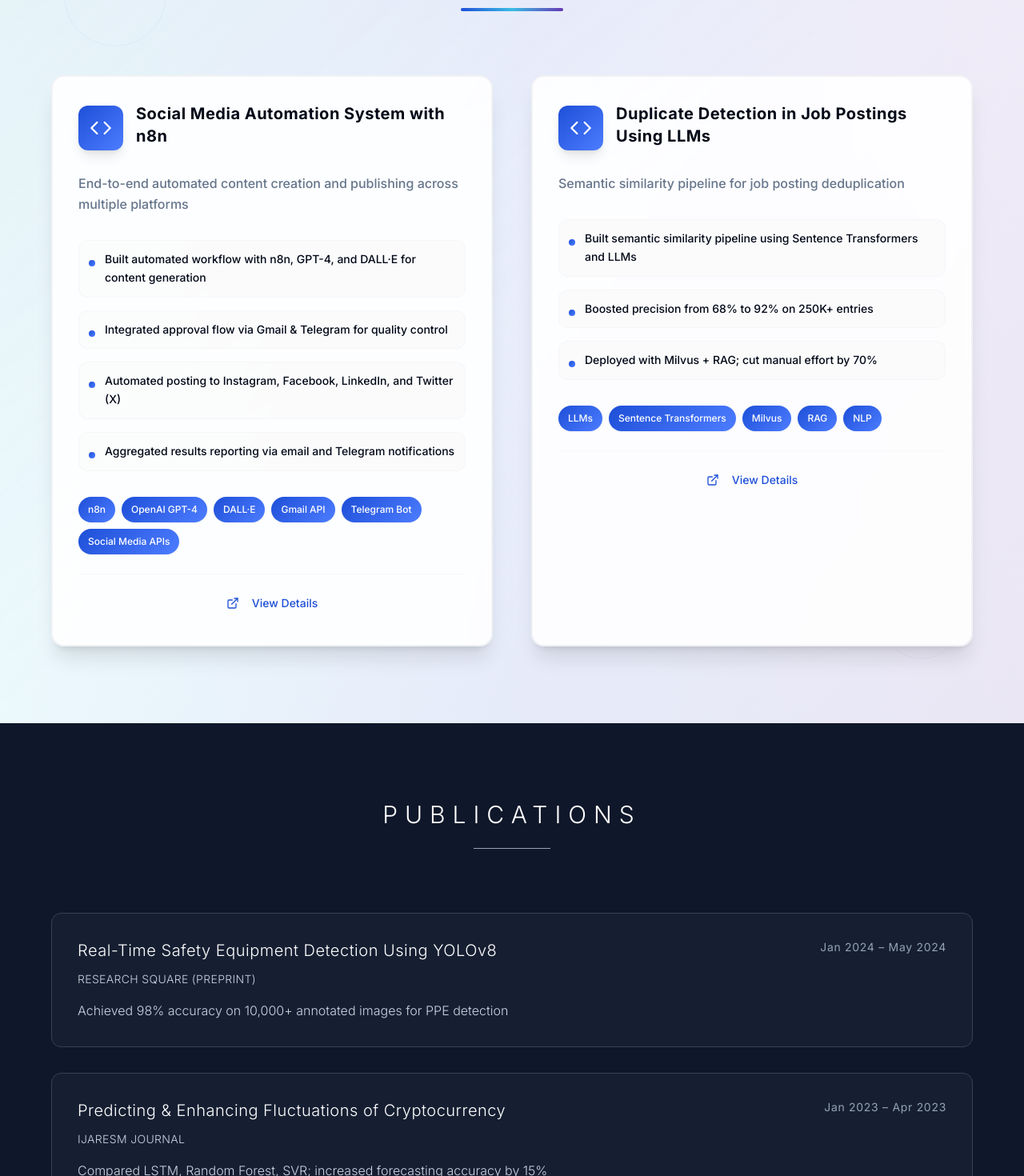
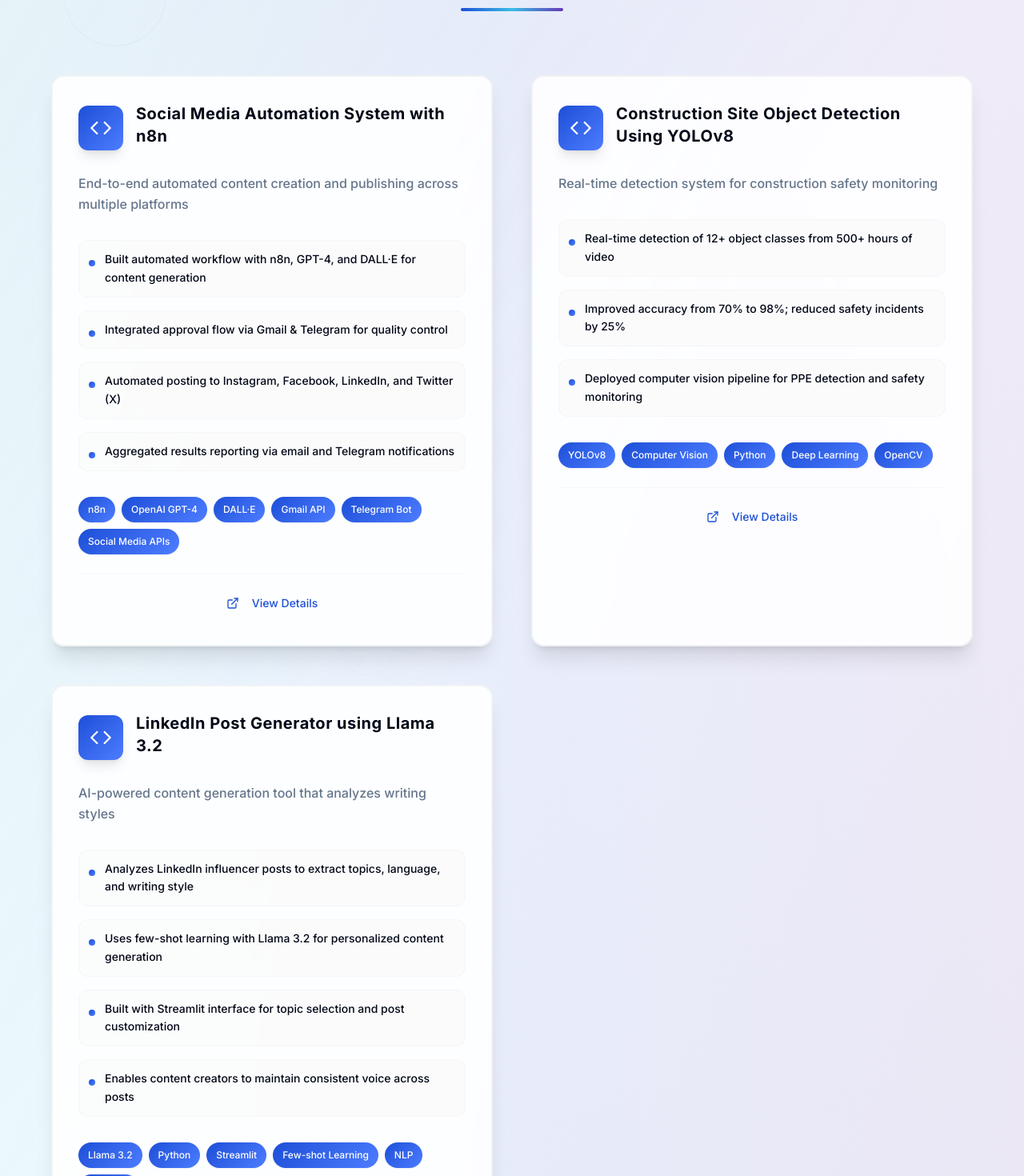
Before and after one commit to bhavayupadhyay/bhavya-portfolio-vibe-check, a React (Vite) app: page / in a window 1280 px wide. Shown: the part 2800-4270 px from the top of the page at 80% size. Built offline with nearby package versions, Linux system fonts and the light colour scheme.

Commit message:
Add featured projects
Add three new projects to the featured projects section with their respective details:
- Automate Multi-Platform Social Media Content Creation with n8n
- Construction Site Object Detection
- LinkedIn Post Generator using Llama 3.2

```diff
--- a/src/components/Portfolio.tsx
+++ b/src/components/Portfolio.tsx
@@ -84,14 +84,25 @@ const Portfolio = () => {
       tech: ["n8n", "OpenAI GPT-4", "DALL·E", "Gmail API", "Telegram Bot", "Social Media APIs"]
     },
     {
-      title: "Duplicate Detection in Job Postings Using LLMs",
-      description: "Semantic similarity pipeline for job posting deduplication",
+      title: "Construction Site Object Detection Using YOLOv8",
+      description: "Real-time detection system for construction safety monitoring",
       achievements: [
-        "Built semantic similarity pipeline using Sentence Transformers and LLMs",
-        "Boosted precision from 68% to 92% on 250K+ entries",
-        "Deployed with Milvus + RAG; cut manual effort by 70%"
+        "Real-time detection of 12+ object classes from 500+ hours of video",
+        "Improved accuracy from 70% to 98%; reduced safety incidents by 25%",
+        "Deployed computer vision pipeline for PPE detection and safety monitoring"
       ],
-      tech: ["LLMs", "Sentence Transformers", "Milvus", "RAG", "NLP"]
+      tech: ["YOLOv8", "Computer Vision", "Python", "Deep Learning", "OpenCV"]
+    },
+    {
+      title: "LinkedIn Post Generator using Llama 3.2",
+      description: "AI-powered content generation tool that analyzes writing styles",
+      achievements: [
+        "Analyzes LinkedIn influencer posts to extract topics, language, and writing style",
+        "Uses few-shot learning with Llama 3.2 for personalized content generation",
+        "Built with Streamlit interface for topic selection and post customization",
+        "Enables content creators to maintain consistent voice across posts"
+      ],
+      tech: ["Llama 3.2", "Python", "Streamlit", "Few-shot Learning", "NLP", "Groq API"]
     }
   ];
 
@@ -334,7 +345,14 @@ const Portfolio = () => {
                     <Button
                       variant="ghost"
                       className="text-primary hover:text-primary-foreground hover:bg-primary w-full"
-                      onClick={() => window.open(index === 0 ? 'https://github.com/bhavayupadhyay/Automate-Multi-Platform-Social-Media-Content-Creation-with-n8n' : 'https://github.com/bhavayupadhyay/Duplicate-Detection-Job-Postings', '_blank')}
+                      onClick={() => {
+                        const links = [
+                          'https://github.com/bhavayupadhyay/Automate-Multi-Platform-Social-Media-Content-Creation-with-n8n',
+                          'https://github.com/bhavayupadhyay/Construction-Site-Object-Detection',
+                          'https://github.com/bhavayupadhyay/LinkedIn-Post-Generator-using-Llama-3.2'
+                        ];
+                        window.open(links[index], '_blank');
+                      }}
                     >
                       <ExternalLink className="mr-2 h-4 w-4" />
                       View Details
```
